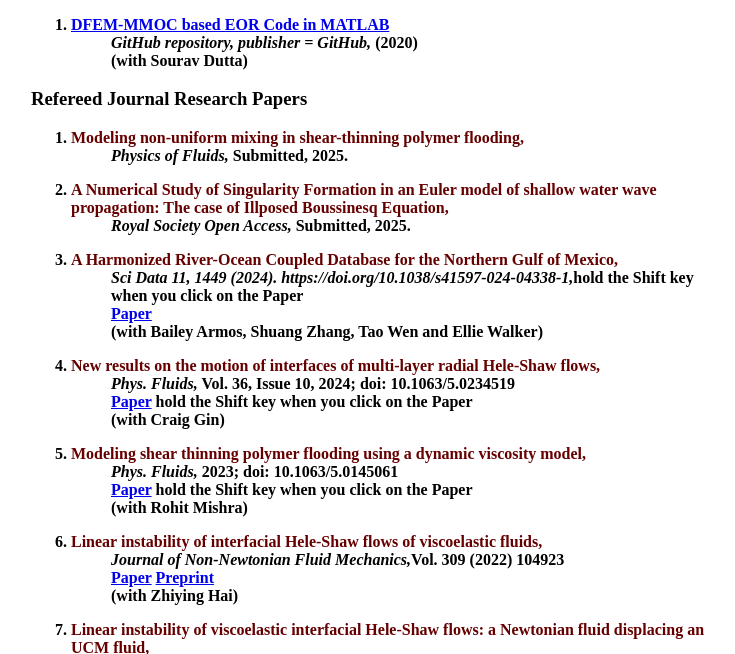
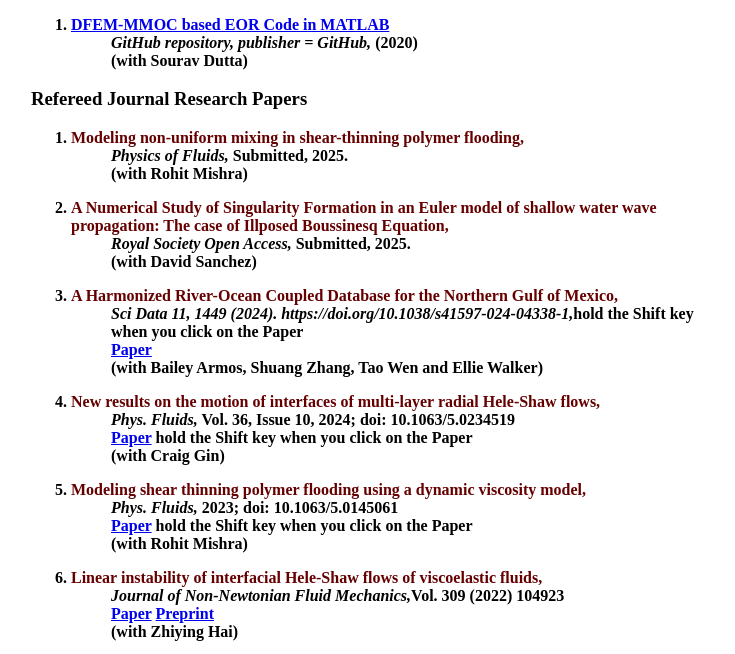
Before and after one commit to daripa8371/daripa8371.github.io, a plain HTML site: page pubs/allpubs/index.html in a window 1280 px wide. Shown: the part 80-734 px from the top of the page, without its empty margins (259-994 px from the left). Drawn offline with Linux system fonts and the light colour scheme.

Commit message:
Update index.html

```diff
--- a/pubs/allpubs/index.html
+++ b/pubs/allpubs/index.html
@@ -38,6 +38,7 @@ DFEM-MMOC based EOR Code in MATLAB</a></FONT></B>
 <dt><B><FONT COLOR="#660000">
 Modeling non-uniform mixing in shear-thinning polymer flooding,</FONT></B>
 <dd><B><I> Physics of Fluids,</I> Submitted, 2025.</B>
+  <dd><B>(with Rohit Mishra)</B>
 <P>
 </LI>
 
@@ -45,6 +46,7 @@ Modeling non-uniform mixing in shear-thinning polymer flooding,</FONT></B>
 <dt><B><FONT COLOR="#660000">
 A Numerical Study of Singularity Formation in an Euler model of shallow water wave propagation: The case of Illposed Boussinesq Equation,</FONT></B>
 <dd><B><I> Royal Society Open Access,</I> Submitted, 2025.</B>
+  <dd><B>(with David Sanchez)</B>
 <P>
 </LI>
 
```
